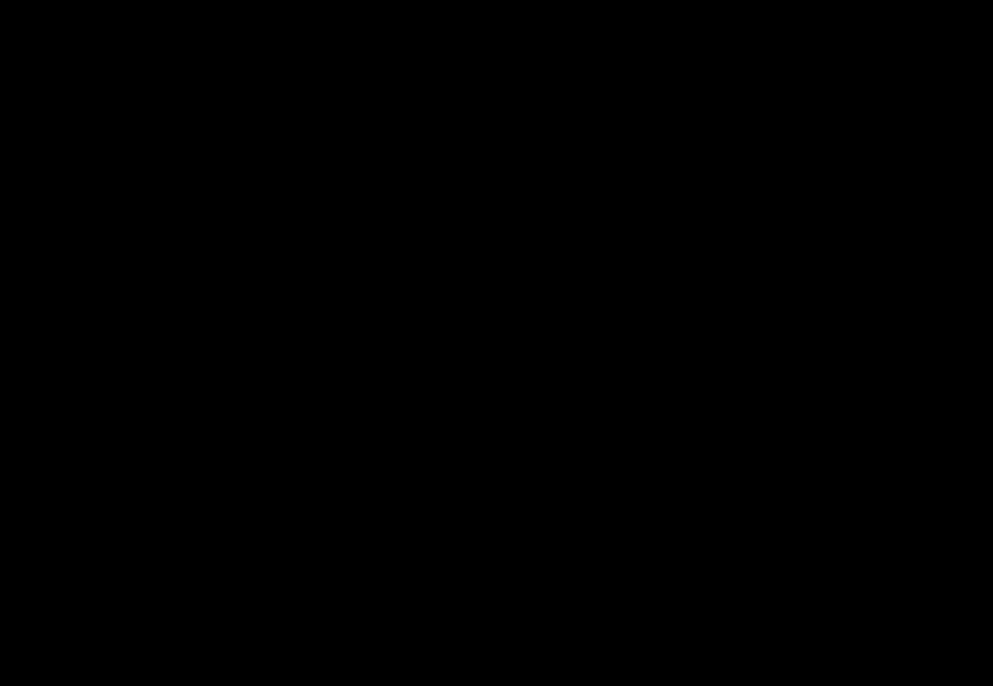
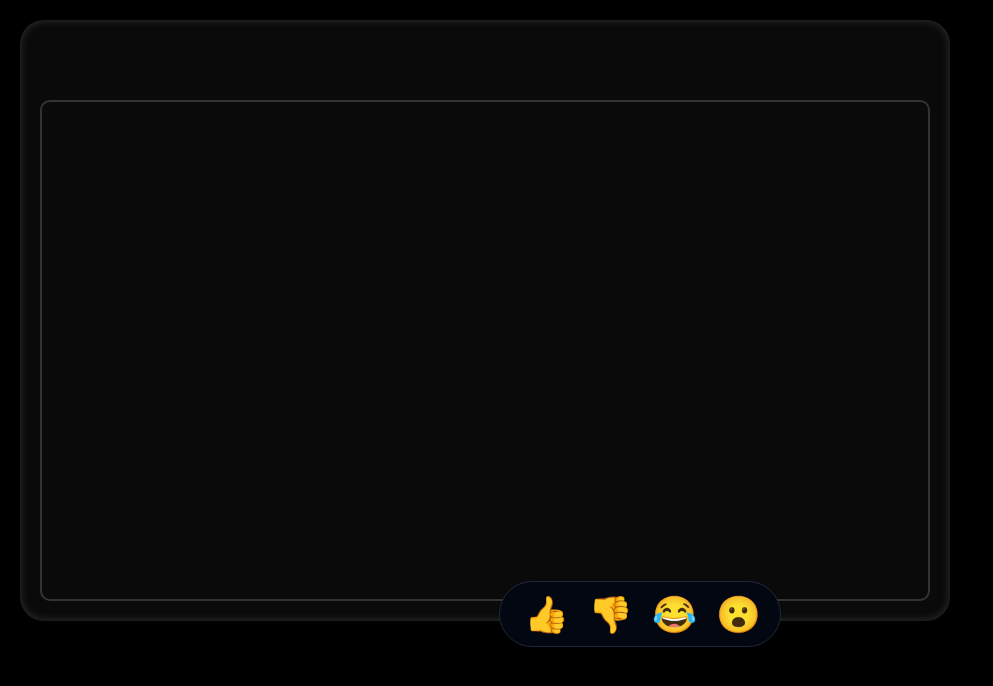
Before and after one commit to patcon/nextjs-livestream-reaction-app, a Next.js app: page /livestream/1 in a window 1280 px wide. Shown: the top 686 px of the page, without its empty margins (0-993 px from the left). Built offline with nearby package versions, Linux system fonts and the light colour scheme.

Commit message:
First pass at making the YouTube viewer page.

```diff
--- a/src/app/globals.app.css
+++ b/src/app/globals.app.css
@@ -7,3 +7,9 @@
     @apply bg-black;
   }
 }
+
+.youtube-iframe {
+  border-radius: 10px;
+  border-width: 2px;
+  border-color: #333333;
+}
--- a/src/components/ReactionsDock.jsx
+++ b/src/components/ReactionsDock.jsx
@@ -7,7 +7,7 @@
       role="group"
       aria-label="Live stream reactions"
     >
-      <div className="bg-gray-950 rounded-full py-3 px-6 space-x-6 border border-gray-800">
+      <div className="bg-gray-950 rounded-full py-3 px-6 space-x-6 border border-gray-800 z-10">
         {children}
       </div>
     </aside>
--- a/src/components/YouTubeEmbed.jsx
+++ b/src/components/YouTubeEmbed.jsx
@@ -26,6 +26,7 @@
       // Using @tailwindcss/aspect-ratio instead:
       // See: https://github.com/tailwindlabs/tailwindcss-aspect-ratio
       className="aspect-w-16 aspect-h-9"
+      iframeClassName="youtube-iframe"
       onStateChange={onStateChange}
     />
   )
--- a/src/pages/livestream/[youtubeId].jsx
+++ b/src/pages/livestream/[youtubeId].jsx
@@ -1,7 +1,27 @@
 import { useRouter } from 'next/router'
 import YouTubeEmbed from '@/components/YouTubeEmbed';
+import ReactionsDock from '@/components/ReactionsDock';
+import ReactionButton from '@/components/ReactionButton';
 
 export default function Page() {
   const router = useRouter()
-  return <YouTubeEmbed videoId={router.query.youtubeId} />
+  return (
+    <div>
+      <main className="pt-5 px-5">
+        <div id="outer-frame" className="w-3/4 bg-neutral-950 p-5 pt-20 rounded-3xl" style={{boxShadow: "inset 0 0 10px #333333"}}>
+          <div id="inner-frame">
+            <YouTubeEmbed videoId={router.query.youtubeId} />
+          </div>
+        </div>
+        <div className="-mt-10">
+          <ReactionsDock>
+            <ReactionButton emoji="👍" label="thumbs up" />
+            <ReactionButton emoji="👎" label="thumbs down" />
+            <ReactionButton emoji="😂" label="laughing" />
+            <ReactionButton emoji="😮" label="surprised" />
+          </ReactionsDock>
+        </div>
+      </main>
+    </div>
+  )
 }
```
